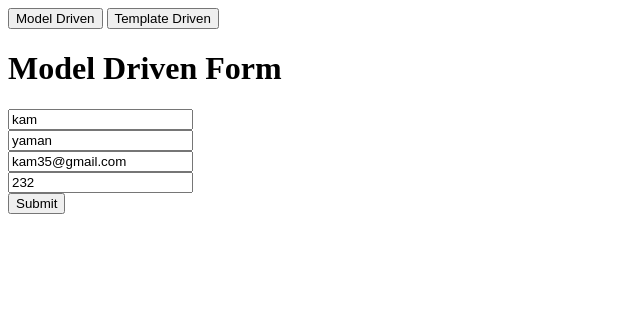
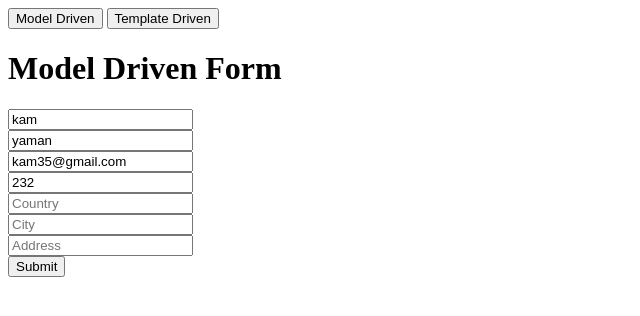
Before and after one commit to yamanerkam/Angular-Forms, an Angular app: page /model-driven in a window 1280 px wide. Shown: the top 316 px of the page, without its empty margins (0-640 px from the left). Built offline with nearby package versions, Linux system fonts and the light colour scheme.

Commit message:
formGroupName

```diff
--- a/src/app/components/model-driven-form/model-driven-form.component.html
+++ b/src/app/components/model-driven-form/model-driven-form.component.html
@@ -4,6 +4,11 @@
     <input type="text" placeholder="Surname" name="surname" formControlName="surname" > <br>
     <input type="email" placeholder="Email" name="email"  formControlName="email"> <br>
     <input type="tel" placeholder="Tel" name="tel"  formControlName="tel"> <br>
+    <div formGroupName="address">
+        <input type="text" name="country" placeholder="Country" formControlName="country" > <br>
+        <input type="text" name="city" placeholder="City" formControlName="city"> <br>
+        <input type="text" name="addressLong" placeholder="Address" formControlName="addressLong">
+    </div>
 
     <button>Submit</button>
 </form>
--- a/src/app/components/model-driven-form/model-driven-form.component.ts
+++ b/src/app/components/model-driven-form/model-driven-form.component.ts
@@ -16,7 +16,12 @@ export class ModelDrivenFormComponent implements OnInit {
       name: ["kam"],
       surname: ["yaman"],
       email: ["kam35@gmail.com"],
-      tel: [232]
+      tel: [232],
+      address: formBuilder.group({
+        country: [""],
+        city: [""],
+        addressLong: [""]
+      })
 
     })
   }
```
